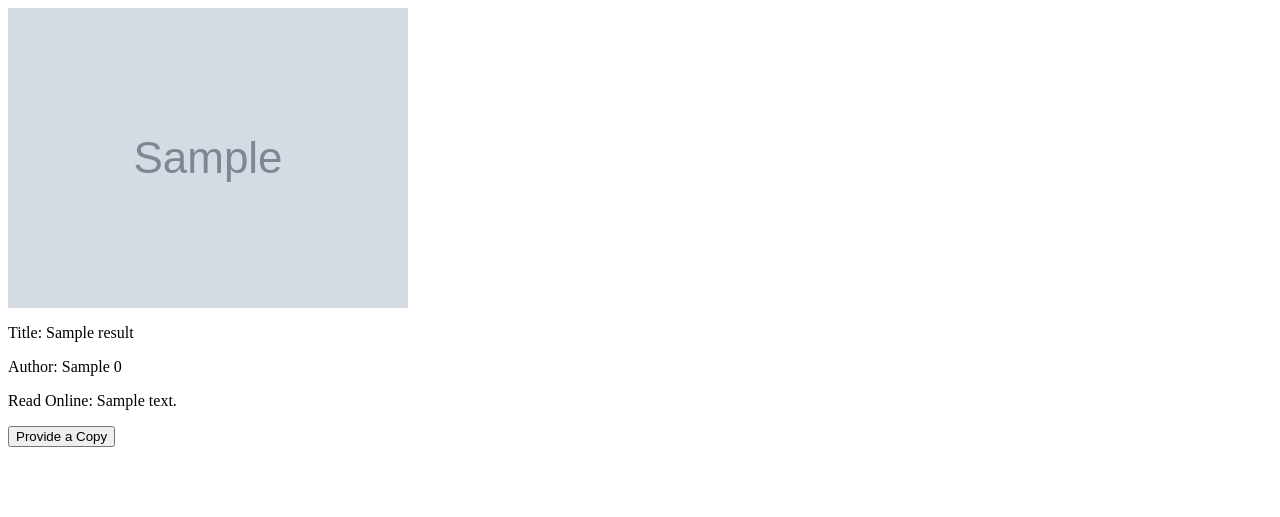
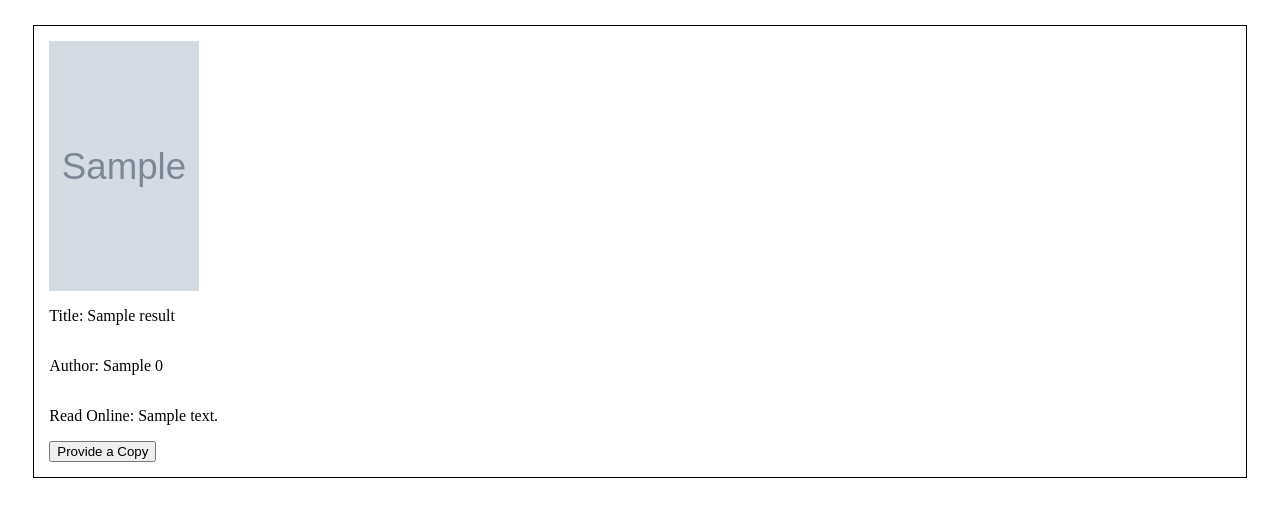
Before and after one commit to nddudash/capstone-online-library, a Django app: template templates/book/book_search_card.html in a window 1280 px wide. Shown: the top 517 px of the page. Run offline with Django 3.2, Linux system fonts and the light colour scheme; the template is opened without the code that fills it: most values are stand-ins (such as "Sample title", 1, 10 or a date in 2020); grey boxes marked "Sample" are stand-in pictures.

Commit message:
Cleaned up test/unused code, and added some placeholder styling to the book cards.

```diff
--- a/book/forms.py
+++ b/book/forms.py
@@ -1,10 +1,5 @@
 from django import forms
-from book.models import Book
 
-class AddBookForm(forms.ModelForm):
-    class Meta:
-        model = Book
-        fields =  ['title']
 
 class BookSearchForm(forms.Form):
     title = forms.CharField(max_length=255, required=False)
--- /dev/null
+++ b/book/static/book/main.css
@@ -0,0 +1,18 @@
+.book-card {
+    display: flex;
+    flex-direction: column;
+    justify-content: left;
+    margin: 2%;
+    border: 1px solid black;
+    padding: 15px;
+}
+
+.book-card .book-img {
+    width: 150px;
+    height: 250px;
+}
+
+.book-card .book-img img {
+    width: 150px;
+    height: 250px;
+}
--- a/config/settings.py
+++ b/config/settings.py
@@ -16,7 +16,6 @@ from dotenv import load_dotenv
 
 # CITATION - https://help.pythonanywhere.com/pages/environment-variables-for-web-apps/
 project_folder = os.getcwd()
-print(project_folder)
 load_dotenv(os.path.join(project_folder, '.env'))
 
 # Build paths inside the project like this: BASE_DIR / 'subdir'.
--- a/templates/book/book_form.html
+++ /dev/null
@@ -1,4 +0,0 @@
-<form method="post">{% csrf_token %}
-    {{ form.as_p }}
-    <input type="submit" value="Search">
-</form>
--- a/templates/book/book_search_and_add.html
+++ b/templates/book/book_search_and_add.html
@@ -1,3 +1,7 @@
+{% load static %}
+<link rel="stylesheet" href={% static "book/main.css" %}>
+
+
 <form method="post">{% csrf_token %}
     {{ form.as_p }}
     <input type="submit" value="Search">
--- a/templates/book/book_search_card.html
+++ b/templates/book/book_search_card.html
@@ -1,9 +1,21 @@
 {% load book_extras %}
+{% load static %}
+<link rel="stylesheet" href={% static "book/main.css" %}>
 
-<div class "book-card">
-    <img src={{result.formats | get_key:"image/jpeg"}} alt="book pic"/>
-    <p>Title: {{result.title}}</p>
-    <p>Author: {{result.authors.0.name}}</p>
-    <p>Read Online: {{result.formats | get_readable}}</p>
-    <button onclick = "window.location.href='/books/add/{{result.id}}'">Provide a Copy</button>
+<div class="book-card">
+    <div class = "book-img">
+        <img src={{result.formats | get_key:"image/jpeg"}} alt="book pic"/>
+    </div>
+    <div class = "book-title">
+        <p>Title: {{result.title}}</p>
+    </div>
+    <div class = "book-author">
+        <p>Author: {{result.authors.0.name}}</p>
+    </div>
+    <div class = "book-text">
+        <p>Read Online: {{result.formats | get_readable}}</p>
+    </div>
+    <div class = "book-controls">
+        <button onclick = "window.location.href='/books/add/{{result.id}}'">Provide a Copy</button>
+    </div>
 </div>
```
Also changed, not shown: book/views.py (+7 -10 lines).
